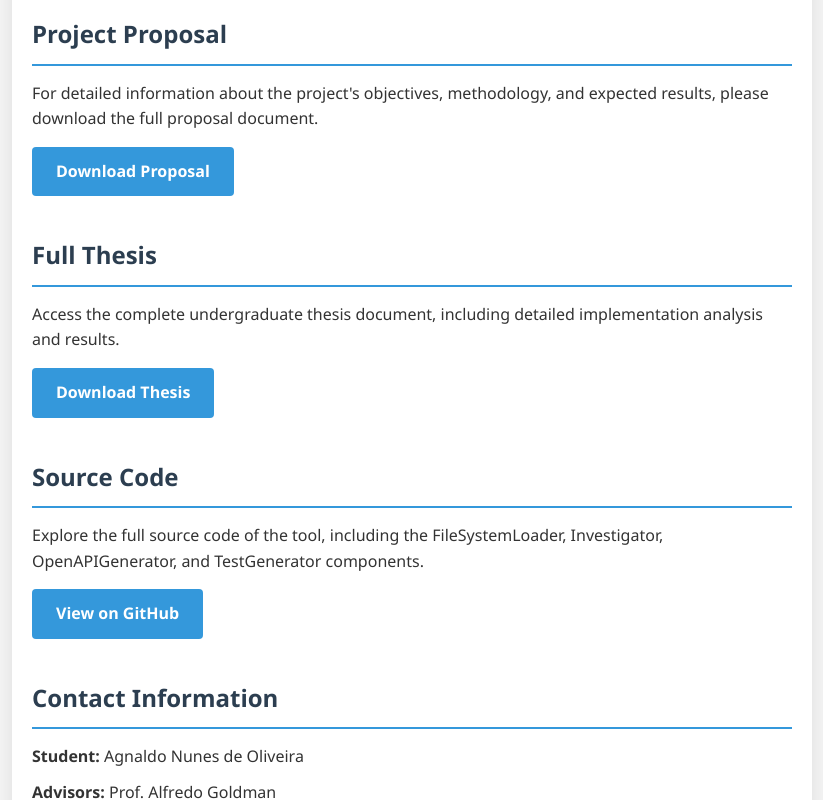
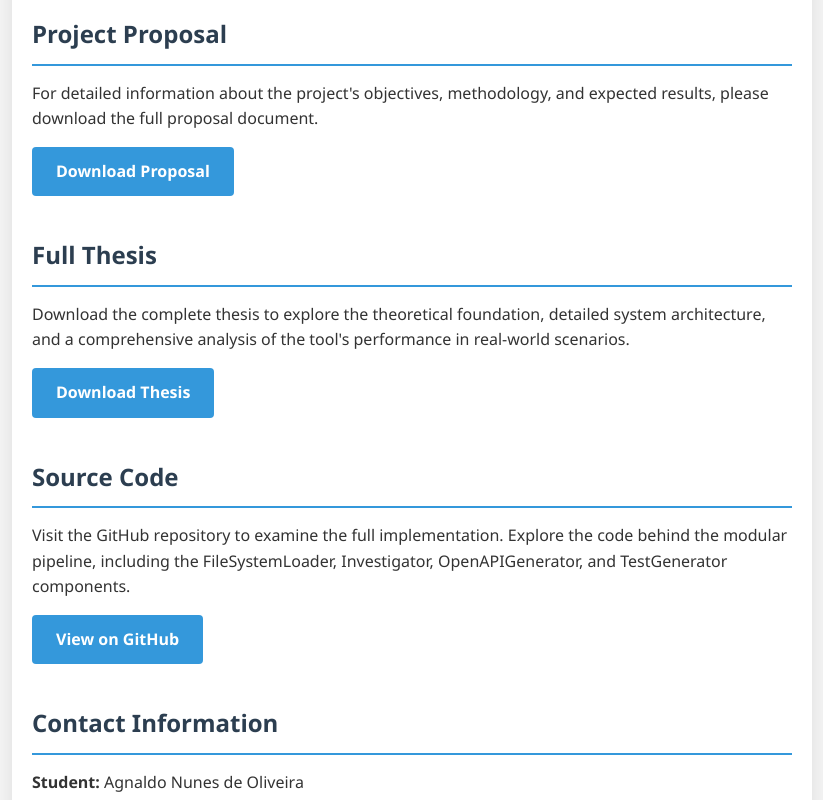
Before and after one commit to AgnaldoNunes/TCC, a plain HTML site: page index.html in a window 1280 px wide. Shown: the part 479-1279 px from the top of the page, without its empty margins (228-1051 px from the left). Drawn offline with Linux system fonts and the light colour scheme.

Commit message:
Revise project details and download links in index.html
Updated the content of the thesis project description and download links.

```diff
--- a/index.html
+++ b/index.html
@@ -28,13 +28,13 @@
 
             <section class="download">
                 <h2>Full Thesis</h2>
-                <p>Access the complete undergraduate thesis document, including detailed implementation analysis and results.</p>
+                <p>Download the complete thesis to explore the theoretical foundation, detailed system architecture, and a comprehensive analysis of the tool's performance in real-world scenarios.</p>
                 <a href="TCC_Agnaldo.pdf" class="download-btn" download>Download Thesis</a>
             </section>
 
             <section class="download">
                 <h2>Source Code</h2>
-                <p>Explore the full source code of the tool, including the FileSystemLoader, Investigator, OpenAPIGenerator, and TestGenerator components.</p>
+                <p>Visit the GitHub repository to examine the full implementation. Explore the code behind the modular pipeline, including the FileSystemLoader, Investigator, OpenAPIGenerator, and TestGenerator components.</p>
                 <a href="https://github.com/AITCC/TCC" class="download-btn" target="_blank">View on GitHub</a>
             </section>
 
```
